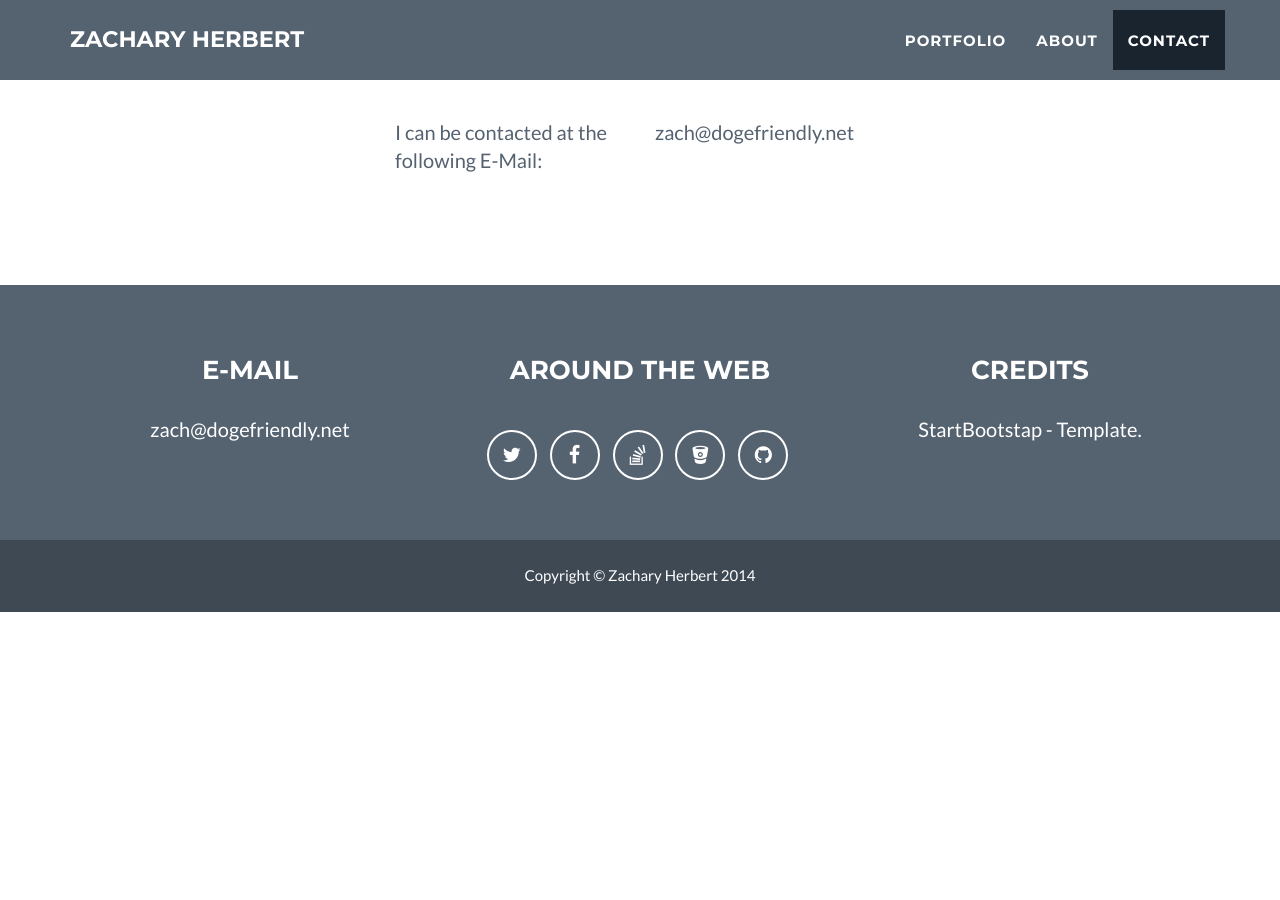
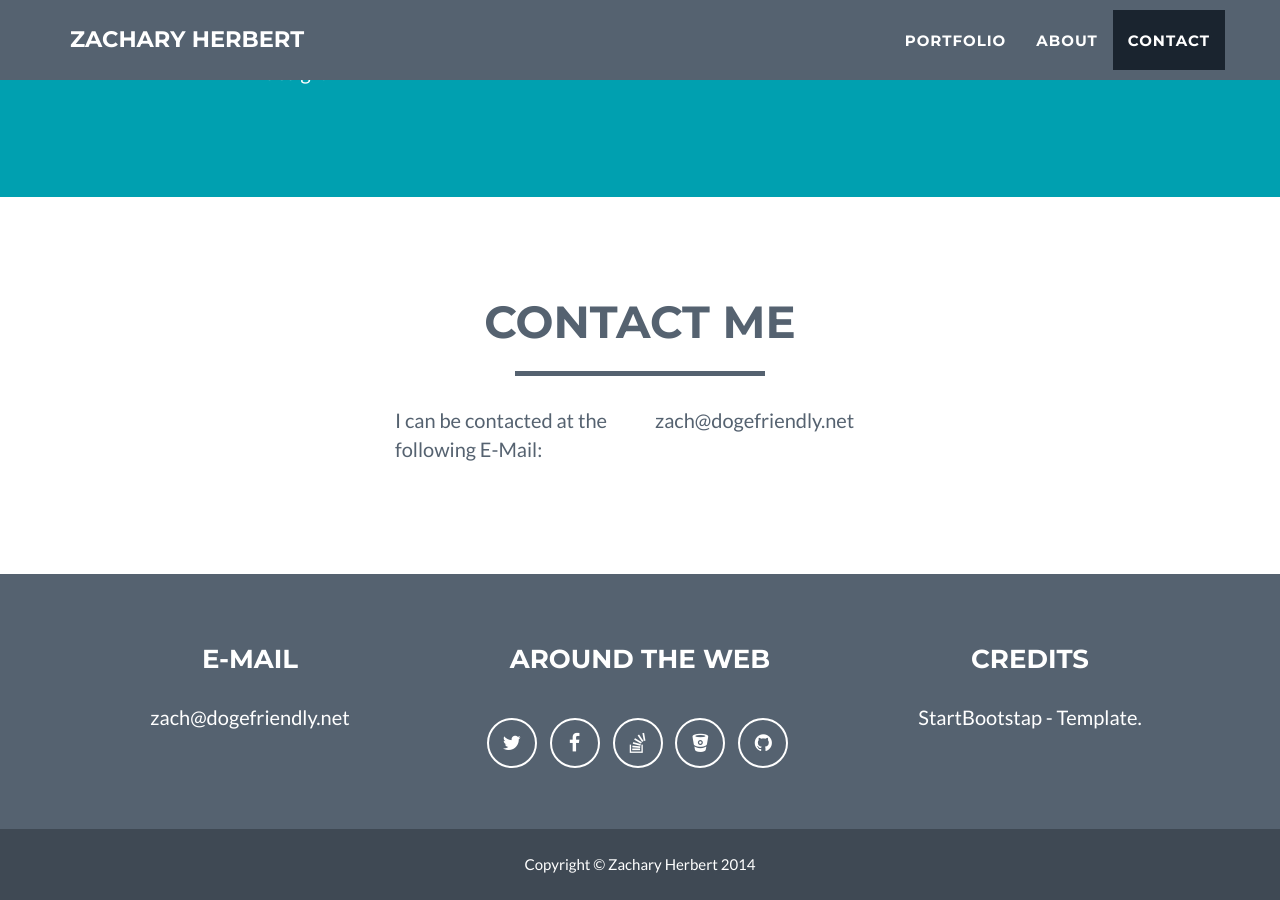
Before and after one commit to derpalicious/derpalicious.github.io, a Jekyll site: the page built from index.html, in a window 1280 px wide and 900 px high, scrolled down 1691 px. Built offline with Jekyll 4.4.1, drawn with Linux system fonts in a browser that asks for light colours; before the commit the page ends 2303 px from its top, so only the background shows below that.

Commit message:
Revert "Removed Stars"
This reverts commit b58dfaea826353559be2df1472a1c262f4ab41aa.

```diff
--- a/_includes/about.html
+++ b/_includes/about.html
@@ -4,7 +4,7 @@
             <div class="row">
                 <div class="col-lg-12 text-center">
                     <h2>About</h2>
-                  <!--  <hr class="star-light">-->
+                    <hr class="star-light">
                 </div>
             </div>
             <div class="row">
--- a/_includes/contact.html
+++ b/_includes/contact.html
@@ -3,8 +3,8 @@
         <div class="container">
             <div class="row">
                 <div class="col-lg-12 text-center">
-                    <!--<h2>Contact Me</h2>
-                    <hr class="star-primary">-->
+                    <h2>Contact Me</h2>
+                    <hr class="star-primary">
                 </div>
             </div>
             <div class="row">
--- a/_includes/header.html
+++ b/_includes/header.html
@@ -42,7 +42,7 @@
                     <img class="img-responsive" src="img/profile.png" alt="">
                     <div class="intro-text">
                         <span class="name">{{ site.title }}</span>
-                  <!--  <hr class="star-light">-->
+                        <hr class="star-light">
                         <span class="skills">3D Animator, Video and Digital Editor</span>
                     </div>
                 </div>
--- a/_includes/portfolio_grid.html
+++ b/_includes/portfolio_grid.html
@@ -5,7 +5,7 @@
             <div class="row">
                 <div class="col-lg-12 text-center">
                     <h2>Portfolio</h2>
-                  <!--  <hr class="star-light">-->
+                    <hr class="star-primary">
                 </div>
             </div>
             <div class="row">
```
